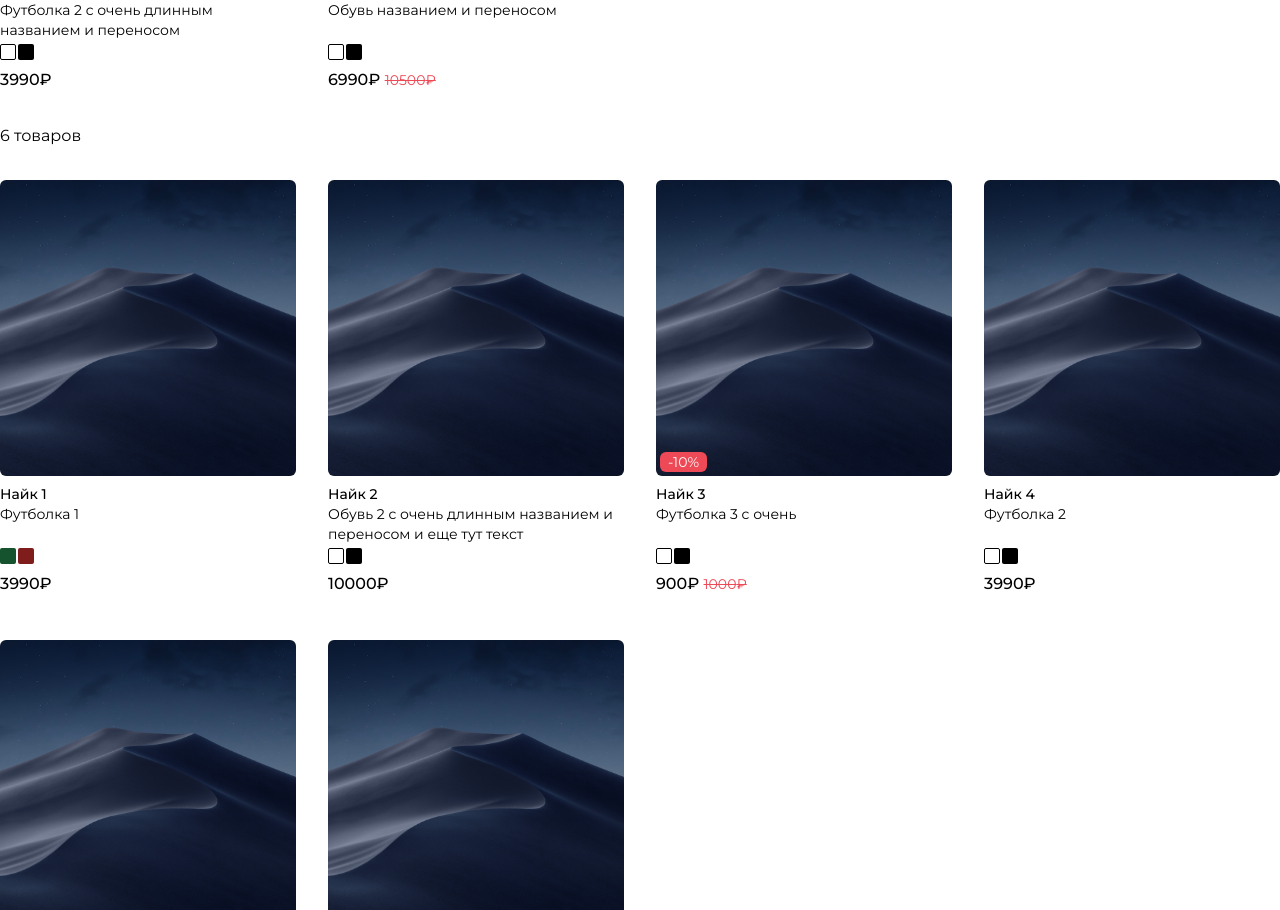
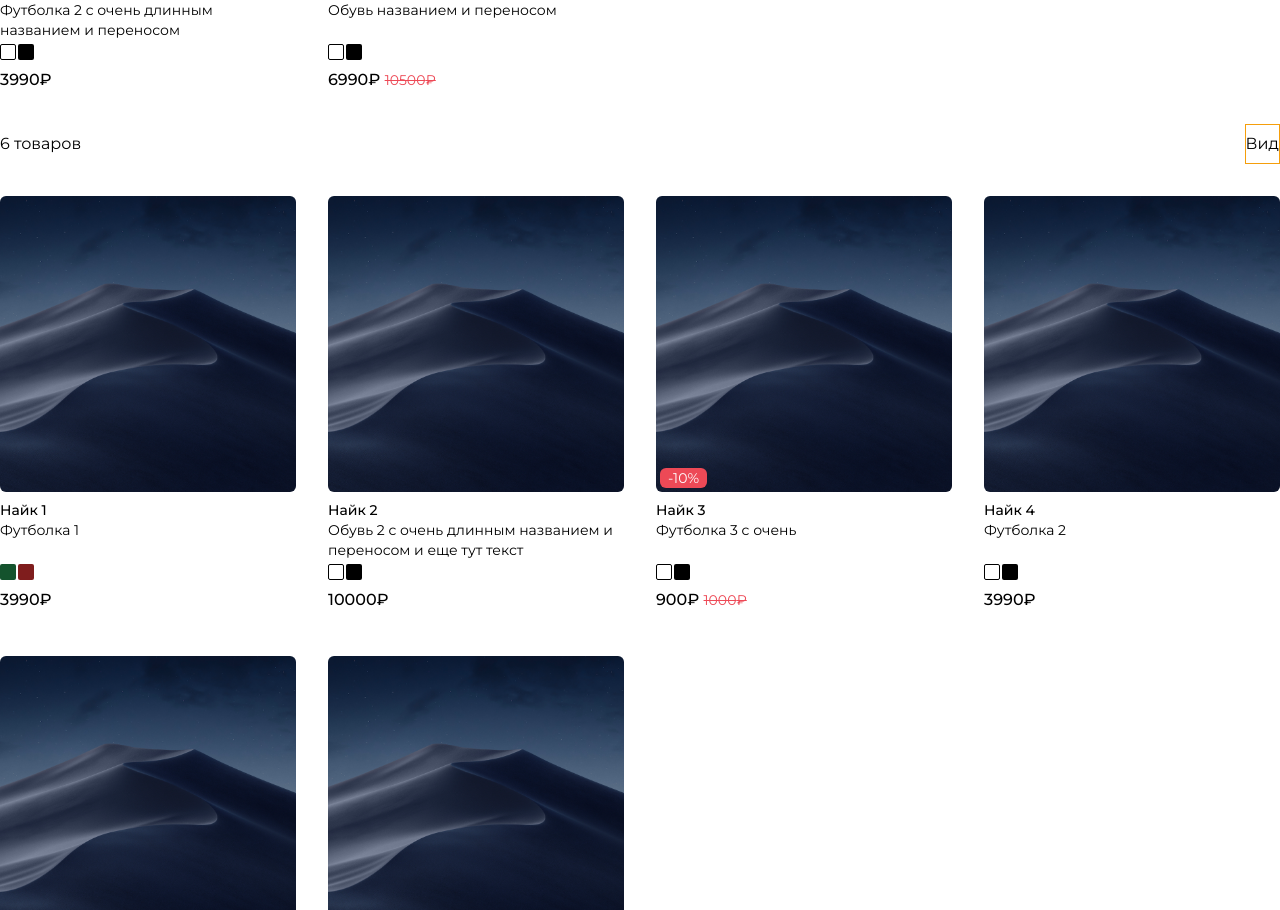
Before and after one commit to andreichirkov/next-shop-front, a Next.js app: page / in a window 1280 px wide. Shown: the part 1360-2270 px from the top of the page. Built offline with nearby package versions, Linux system fonts and the light colour scheme.

Commit message:
Modal small component

```diff
--- a/components/ModalSmall/ModalSmall.tsx
+++ b/components/ModalSmall/ModalSmall.tsx
@@ -1,17 +1,33 @@
 import cn from "classnames"
+import {ReactNode, useState} from "react"
 
-const ModalSmall = ({ children, visible, setVisible }) => {
+interface ModalSmallProps {
+  title: string
+  options: string[]
+}
+
+const ModalSmall = ({ title, options }: ModalSmallProps) => {
+  const [isOpen, setIsOpen] = useState<boolean>(false)
+
   return (
     <div
-      className={cn(
-        "text-white absolute -bottom-12 -left-0 bg-neutral-600 rounded-lg p-2",
-        {
-          ['hidden']: !visible
-        }
-      )}
+      className="relative flex items-center h-10 border-amber-500 border"
+      onMouseOver={() => setIsOpen(true)}
       data-component="ModalSmall">
-      {children}
-      <div onClick={() => setVisible(false)}>Крестик</div>
+      <span>{title}</span>
+      <div
+        onMouseLeave={() => setIsOpen(false)}
+        className={cn(
+          "absolute z-1 top-full right-0 flex flex-col bg-green-300",
+          {
+            ["hidden"]: !isOpen
+          }
+        )}>
+        {options.map(o => (
+          <span className="whitespace-nowrap" key={o}>{o}</span>
+        ))}
+
+      </div>
     </div>
   )
 }
--- a/components/ProductsList/ProductsList.tsx
+++ b/components/ProductsList/ProductsList.tsx
@@ -1,6 +1,7 @@
 import { Product } from "../../inferfaces/product.interface"
 import ProductCard from "../ProductCard/ProductCard"
 import LinkText from "../LinkText/LinkText"
+import ModalSmall from "../ModalSmall/ModalSmall";
 
 //title, url и urlText есть, если список продуктов короткий
 //и выступает как ПРОМО материал
@@ -30,10 +31,10 @@ function ProductsList({
           <LinkText url={url} urlText={urlText} />
         </div>
       ) : (
-        <div className='mb-8 mt-8'>
+        <div className='mb-8 mt-8 flex-center-between'>
           <span>{products.length} товаров</span>
           <div>
-
+            <ModalSmall title='Вид' options={['4 в ряд', '3 в ряд']} />
           </div>
         </div>
       )}
```
